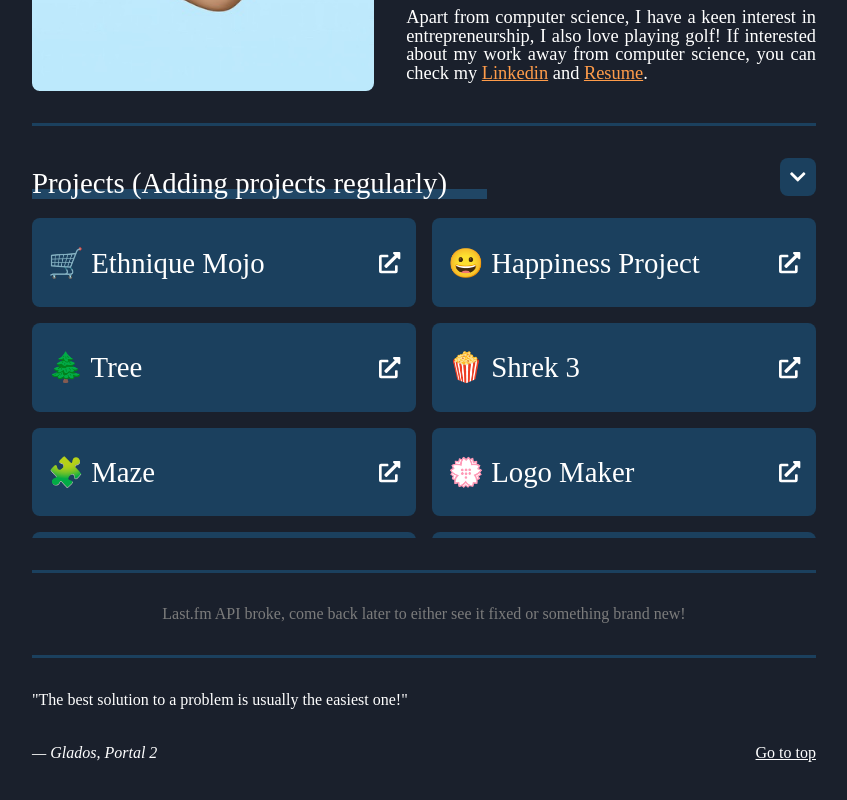
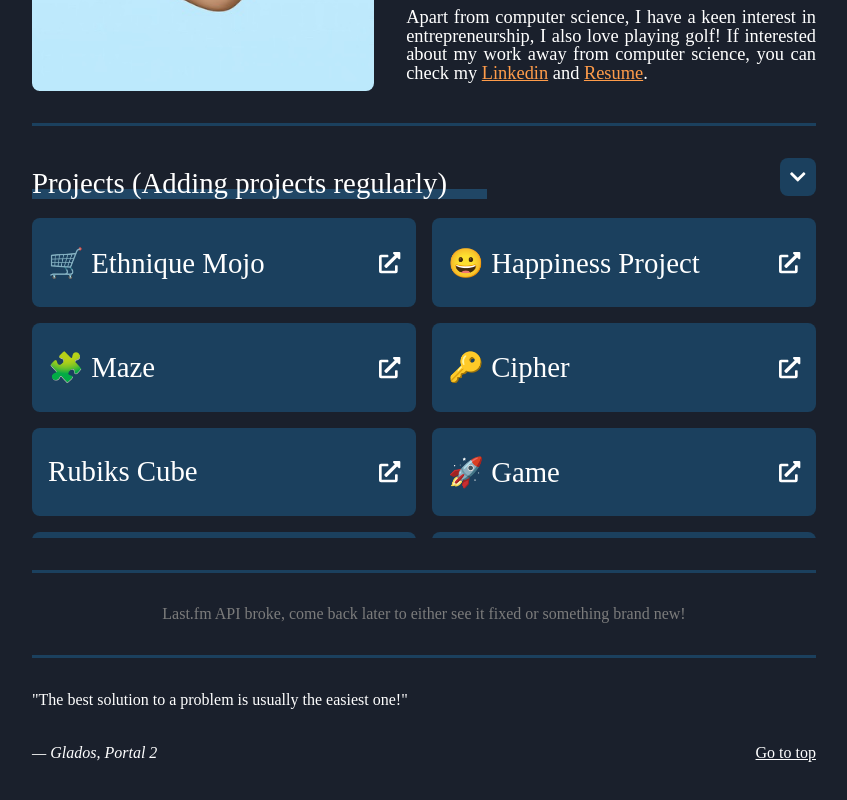
Before and after one commit to Nakshh/website, a Vue app: page / in a window 1280 px wide. Shown: the part 534-1334 px from the top of the page, without its empty margins (216-1063 px from the left). Built offline with nearby package versions, Linux system fonts and the light colour scheme; a web font is replaced by a local one.

Commit message:
changed project list and links should be final change for a while? hopefully...

```diff
--- a/src/components/Code.vue
+++ b/src/components/Code.vue
@@ -40,9 +40,34 @@ export default {
 					link: "https://www.happinessproject.co.in",
 				},
 				{
-					title: "Tree",
-					emoji: "🌲",
-					link: "https://tree-nakshhkohli.netlify.app",
+					title: "Maze",
+					emoji: "🧩",
+					link: "https://maze-nakshhkohli.netlify.app",
+				},
+				{
+					title: "Cipher",
+					emoji: "🔑",
+					link: "https://cipher-nakshhkohli.netlify.app",
+				},
+				{
+					title: "Rubiks Cube",
+					emoji: "",
+					link: "https://cube-nakshhkohli.netlify.app",
+				},
+				{
+					title: "Game",
+					emoji: "🚀",
+					link: "https://game-nakshhkohli.netlify.app",
+				},
+				{
+					title: "Logo Maker",
+					emoji: "💮",
+					link: "https://logo-maker-nakshhkohli.netlify.app",
+				},
+				{
+					title: "Mic Balls",
+					emoji: "🎙",
+					link: "https://mic-balls-nakshhkohli.netlify.app",
 				},
 				{
 					title: "Shrek 3",
@@ -50,45 +75,50 @@ export default {
 					link: "https://github.com/Nakshh/shrek",
 				},
 				{
-					title: "Maze",
-					emoji: "🧩",
-					link: "#",
+					title: "Chat",
+					emoji: "💬",
+					link: "https://chat-nakshhkohli.netlify.app",
 				},
 				{
-					title: "Logo Maker",
-					emoji: "💮",
-					link: "https://logo-maker-nakshhkohli.netlify.app",
-				},
-				{
-					title: "Tic Tac Toe",
-					emoji: "❌",
-					link: "#",
+					title: "Fourier",
+					emoji: "⭕️",
+					link: "https://fourier-nakshhkohli.netlify.app",
 				},
 				{
 					title: "Graph",
 					emoji: "📈",
-					link: "#",
+					link: "https://graph-nakshhkohli.netlify.app",
 				},
 				{
 					title: "Paint",
 					emoji: "🎨",
-					link: "#",
+					link: "https://paint-nakshhkohli.netlify.app",
 				},
 				{
-					title: "Cipher",
-					emoji: "🔑",
-					link: "#",
+					title: "Tree",
+					emoji: "🌲",
+					link: "https://tree-nakshhkohli.netlify.app",
 				},
 				{
 					title: "Clock",
 					emoji: "🕒",
-					link: "#",
+					link: "https://clock-nakshhkohli.netlify.app",
 				},
 				{
 					title: "Snake",
 					emoji: "🐍",
 					link: "https://snake-nakshhkohli.netlify.app",
 				},
+				{
+					title: "Todo",
+					emoji: "✅",
+					link: "https://todo-nakshhkohli.netlify.app",
+				},
+				{
+					title: "Astrology Pictures Every Day",
+					emoji: "🪐",
+					link: "https://nasa-nakshhkohli.netlify.app",
+				}
 			],
 		};
 		// eslint-disable-next-line no-unreachable
```
